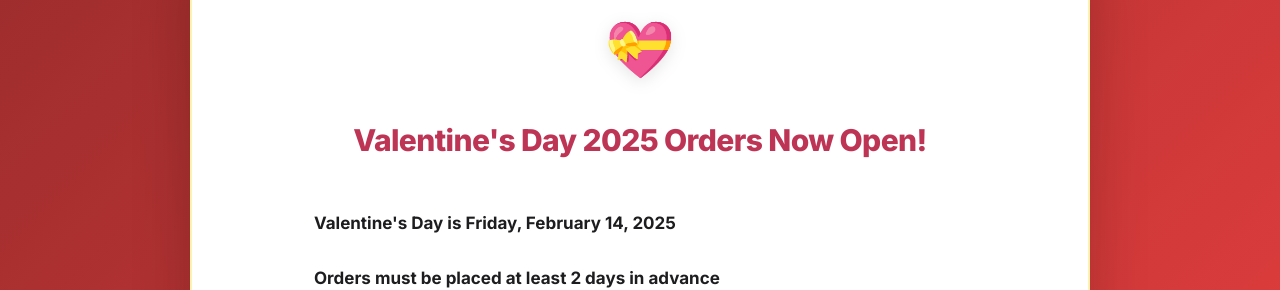
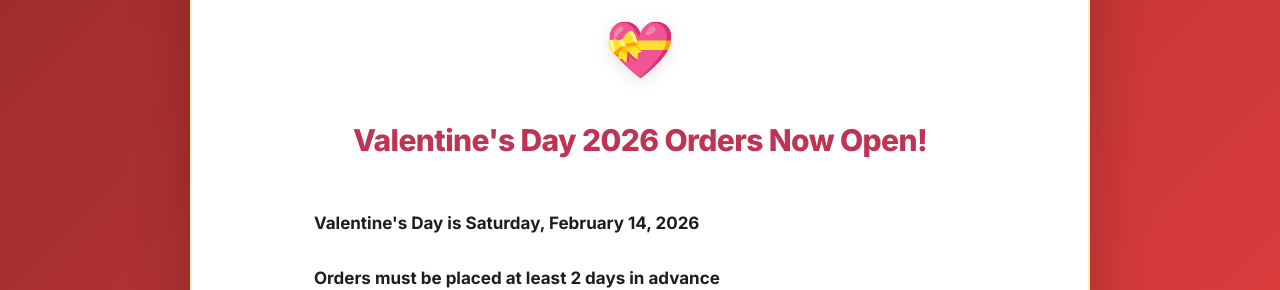
Before and after one commit to jakebeinart1/Mitchs-Treats, a website: page valentines.html in a window 1280 px wide. Shown: the part 780-1070 px from the top of the page. Drawn offline with Linux system fonts and the light colour scheme.

Commit message:
Update Valentine's Day date to Saturday, February 14, 2026
Co-Authored-By: Claude Opus 4.6 <noreply@anthropic.com>

```diff
--- a/valentines.html
+++ b/valentines.html
@@ -54,9 +54,9 @@
         <div class="container">
             <div class="notice-box">
                 <div class="notice-icon">💝</div>
-                <h2 class="notice-title">Valentine's Day 2025 Orders Now Open!</h2>
+                <h2 class="notice-title">Valentine's Day 2026 Orders Now Open!</h2>
                 <div class="notice-content">
-                    <p><strong>Valentine's Day is Friday, February 14, 2025</strong></p>
+                    <p><strong>Valentine's Day is Saturday, February 14, 2026</strong></p>
                     <p><strong>Orders must be placed at least 2 days in advance</strong></p>
                     <p><strong>Select your preferred pickup TIME when ordering</strong></p>
                     <p class="notice-highlight">Order early for Valentine's Day pickup!</p>
```
